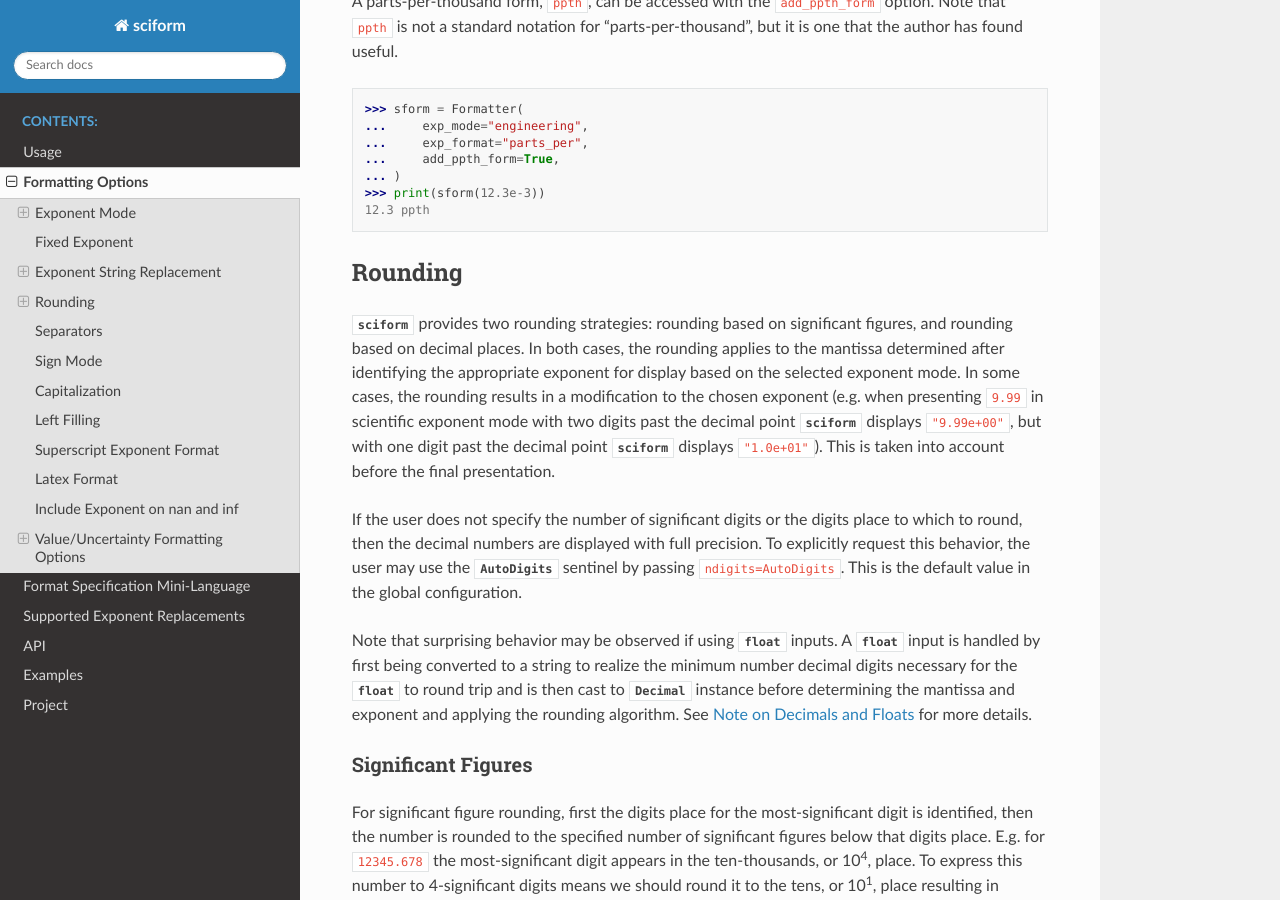
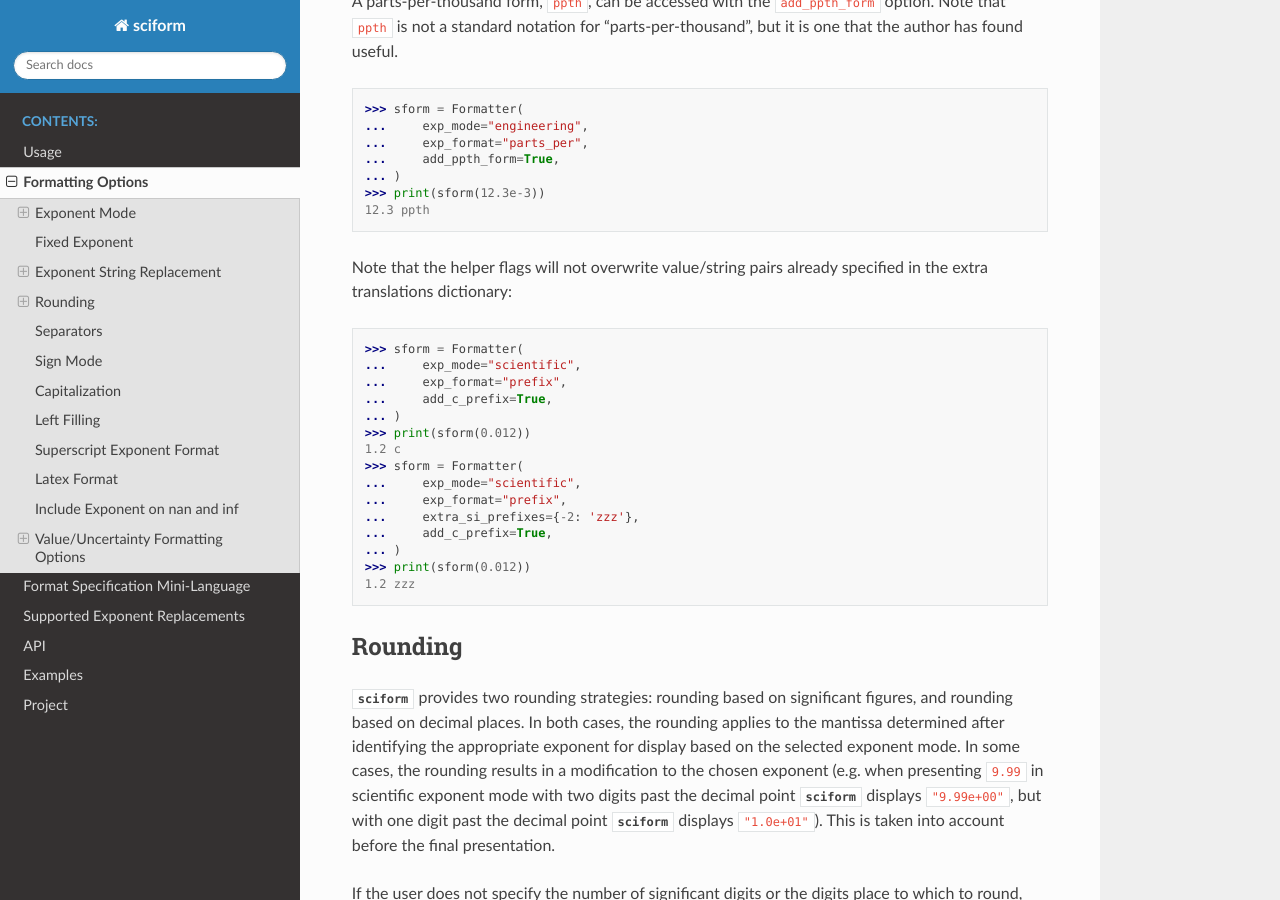
Before and after one commit to jagerber48/sciform, a Sphinx documentation site: the page built from docs/source/options.rst, in a window 1280 px wide and 900 px high, scrolled down 4821 px. Built offline with Sphinx 7.4.7 and the Read the Docs theme 2.0.0, drawn with Linux system fonts in a browser that asks for light colours.

Commit message:
add clarification that helper flags don't overwrite values in extras dicts

```diff
--- a/docs/source/options.rst
+++ b/docs/source/options.rst
@@ -286,6 +286,25 @@ but it is one that the author has found useful.
 ... )
 >>> print(sform(12.3e-3))
 12.3 ppth
+
+Note that the helper flags will not overwrite value/string pairs already
+specified in the extra translations dictionary:
+
+>>> sform = Formatter(
+...     exp_mode="scientific",
+...     exp_format="prefix",
+...     add_c_prefix=True,
+... )
+>>> print(sform(0.012))
+1.2 c
+>>> sform = Formatter(
+...     exp_mode="scientific",
+...     exp_format="prefix",
+...     extra_si_prefixes={-2: 'zzz'},
+...     add_c_prefix=True,
+... )
+>>> print(sform(0.012))
+1.2 zzz
 
 .. _rounding:
 
```
